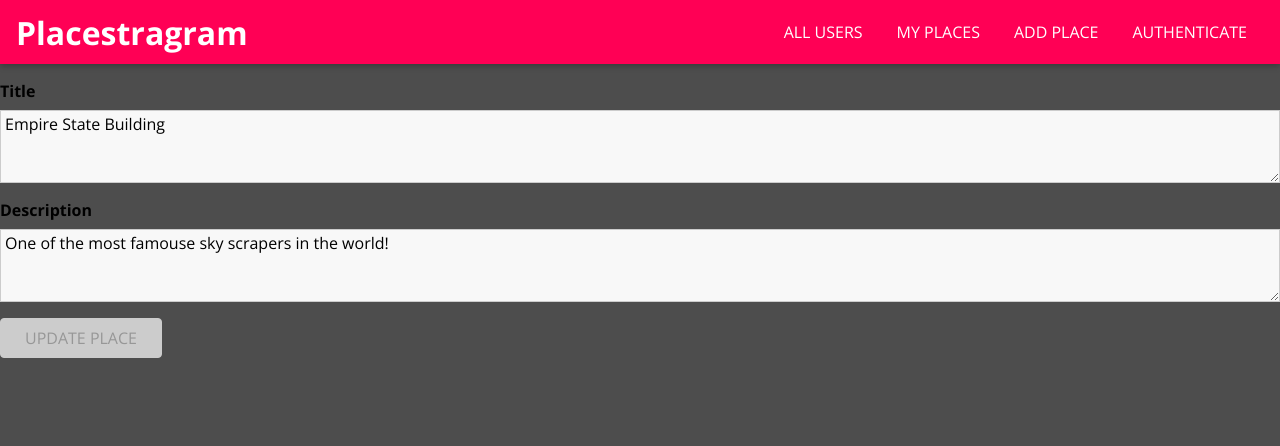
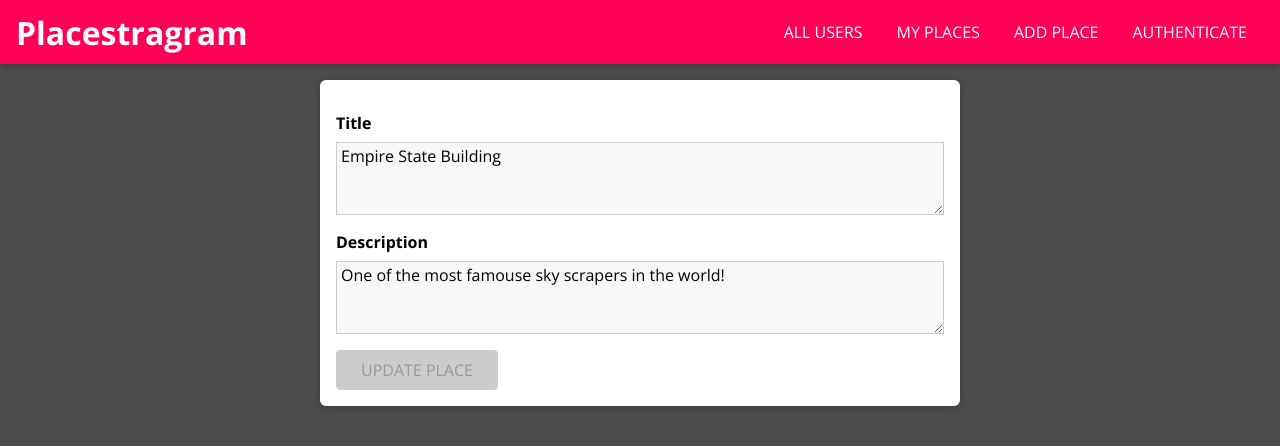
Before and after one commit to cgalo/Placestragam, a React (Create React App) app in the folder frontend/: page /places/p1 in a window 1280 px wide. Shown: the top 446 px of the page. Built offline with nearby package versions, Linux system fonts and the light colour scheme.

Commit message:
Update CSS for places page - Renamed the NewPlaces.css to PlacesForm.css - Updated the new name of the styling (PlacesForm.css) into the NewPlaces.tsx - Added the styling PlaceForm.css inside UpdatePlace.tsx - Removed typo of component (Button) import inside UpdatePlace.tsx

```diff
--- a/frontend/src/places/pages/NewPlaces.tsx
+++ b/frontend/src/places/pages/NewPlaces.tsx
@@ -7,7 +7,7 @@ import {
     VALIDATOR_MINLENGTH,
     VALIDATOR_REQUIRE
 } from '../../shared/util/validators';
-import './NewPlaces.css';
+import './PlacesForm.css';
 interface NewPlacesProps {
 
 }
--- a/frontend/src/places/pages/UpdatePlace.tsx
+++ b/frontend/src/places/pages/UpdatePlace.tsx
@@ -2,10 +2,10 @@ import React from 'react';
 import { useParams } from 'react-router-dom';
 
 import Input from '../../shared/components/FormElements/Input';
-import BUtton from '../../shared/components/FormElements/Button';
+import Button from '../../shared/components/FormElements/Button';
 import { VALIDATOR_REQUIRE, VALIDATOR_MINLENGTH } from '../../shared/util/validators';
 import { Place } from '../components/types';
-import Button from '../../shared/components/FormElements/Button';
+import './PlacesForm.css';
 
 interface ParamType {
     placeId: string;
@@ -54,7 +54,7 @@ const UpdatePlace: React.FC<{}> = (props) => {
         );
     }
     return (
-        <form>
+        <form className="place-form">
             <Input
                 id="title"
                 element="text"
```
Also changed, not shown: frontend/src/places/pages/PlacesForm.css (renamed from frontend/src/places/pages/NewPlaces.css).
